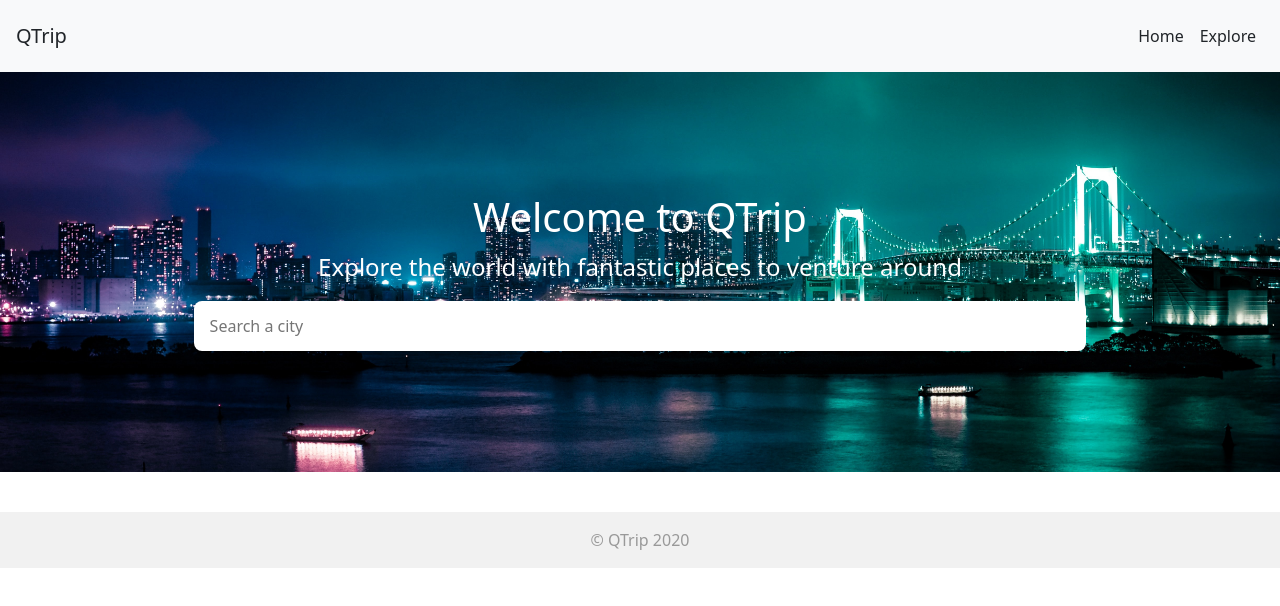
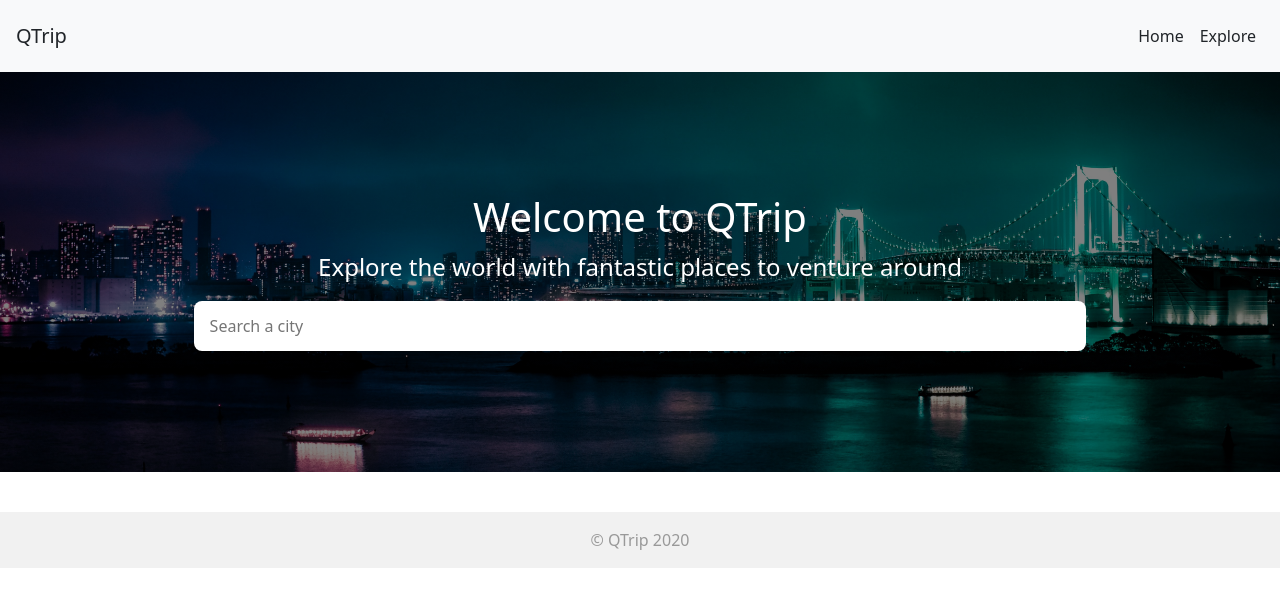
Before and after one commit to codeisgod/QTrip, a plain HTML site: page index.html in a window 1280 px wide. Drawn offline with nearby package versions, Linux system fonts and the light colour scheme.

Commit message:
updating hero image color

```diff
--- a/css/styles.css
+++ b/css/styles.css
@@ -39,7 +39,7 @@
   }
 
 .hero-image {
-  background-image: url("../asset/hero.jpg");
+  background-image: linear-gradient(rgba(0, 0, 0, 0.5), rgba(0, 0, 0, 0.5)), url("../asset/hero.jpg");
   height: 50vh;
   background-size: cover;
   background-position: center;
```
